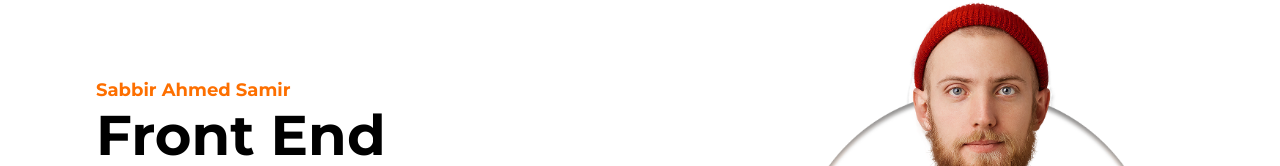
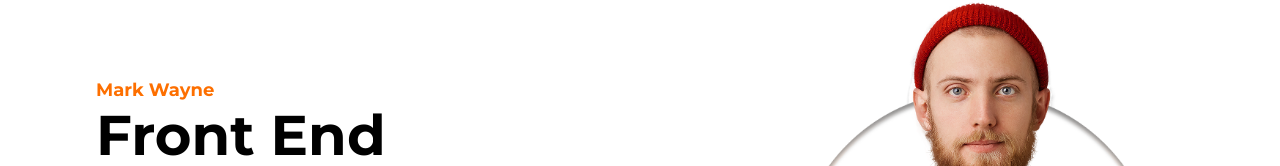
Before and after one commit to sasamir10/Simple-Portfolio-Website, a plain HTML site: page index.html in a window 1280 px wide. Shown: the part 137-303 px from the top of the page. Drawn offline with Linux system fonts and the light colour scheme.

Commit message:
Update index.html

```diff
--- a/index.html
+++ b/index.html
@@ -30,7 +30,7 @@
 
     <div class="hero-section">
         <div class="hero-text">
-            <h4 class="name">Sabbir Ahmed Samir</h4>
+            <h4 class="name">Mark Wayne</h4>
             <h1 class="title"><span class="title-start">Front End</span> <br> <span class="title-end">Designer</span></h1>
             <p class="details">An enthusiast Front-End Developer specializing in creating clean, fully responsive and user-friendly landing pages using HTML & CSS. Focusing on bringing designs to life with precision and a strong attention to visual detail, ensuring a seamless user experience.</p>
 
```
